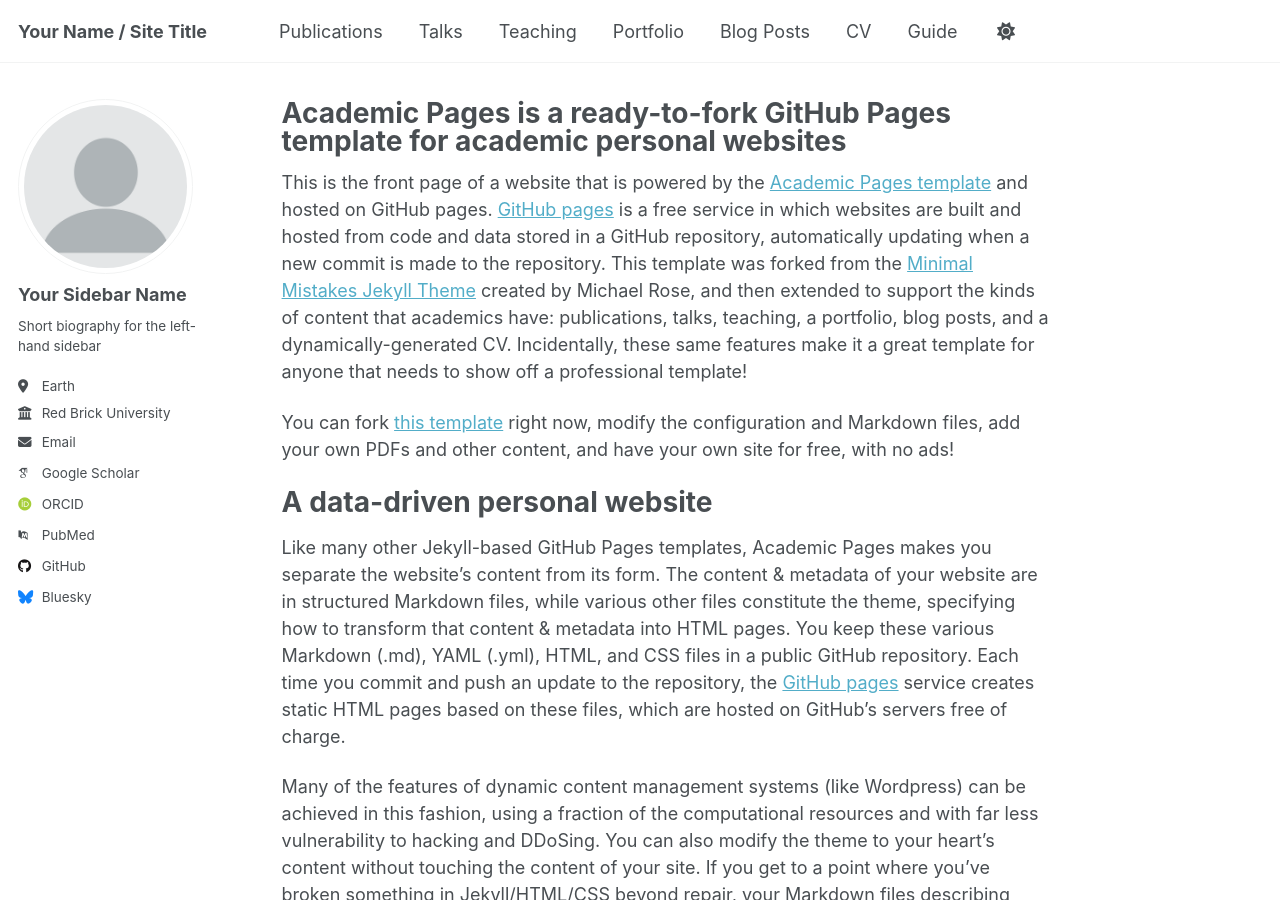
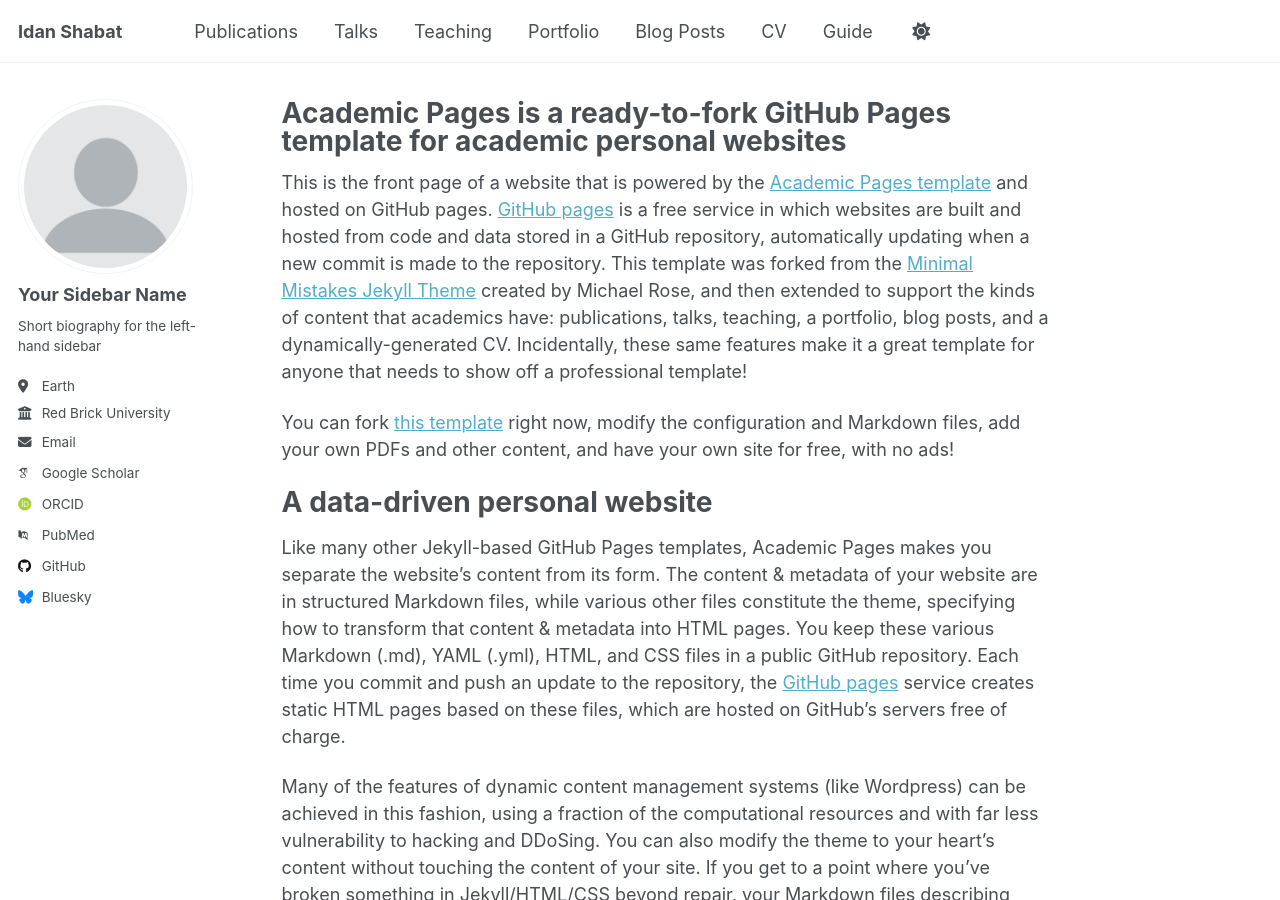
Before and after one commit to IdanShabat/idanshabat.github.io, a Jekyll site: the page built from _pages/about.md, in a window 1280 px wide and 900 px high. Built offline with Jekyll 4.4.1, drawn with Linux system fonts in a browser that asks for light colours; some web fonts are replaced; a script that is not in the unit is left out.

Commit message:
Update _config.yml

```diff
--- a/_config.yml
+++ b/_config.yml
@@ -9,7 +9,7 @@
 # Basic Site Settings
 locale                   : "en-US"
 site_theme               : "default" # Currently available options are "default", "air"
-title                    : "Your Name / Site Title"
+title                    : "Idan Shabat"
 title_separator          : "-"
 name                     : &name "Your Name"
 description              : &description "Your Name's academic portfolio"   # Update this with a general description of your site, this is the default if not overridden by a page
```
